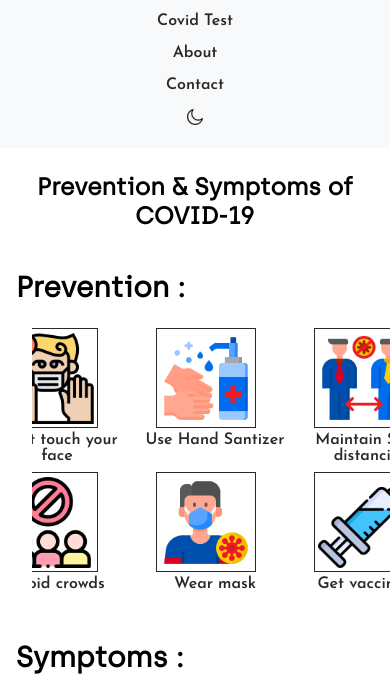
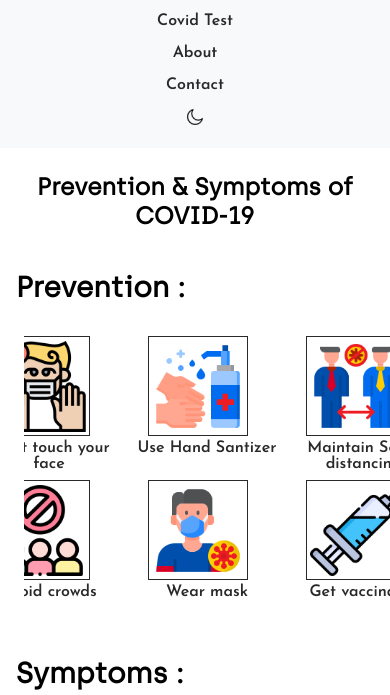
Before and after one commit to jaswant04/covid-tracker, a plain HTML site: page about.html in a window 390 px wide. Shown: the part 73-768 px from the top of the page. Drawn offline with nearby package versions, Linux system fonts and the light colour scheme; no server answers.

Commit message:
Update style.css

```diff
--- a/style.css
+++ b/style.css
@@ -357,6 +357,9 @@ footer{
     .nav-item{
         margin: 0.5em;
     }
+    .divtable{
+        width: 95%;
+    }
     table{
         margin: 1em 0.2em;
         line-height: 1em;
@@ -383,7 +386,8 @@ footer{
     }
     .s-cont{
         width: 100vw;
-        margin: 1em;
+        margin: .5em;
+        padding: 1em;
         overflow-x: scroll;
     }
     .s-cont img{
```
